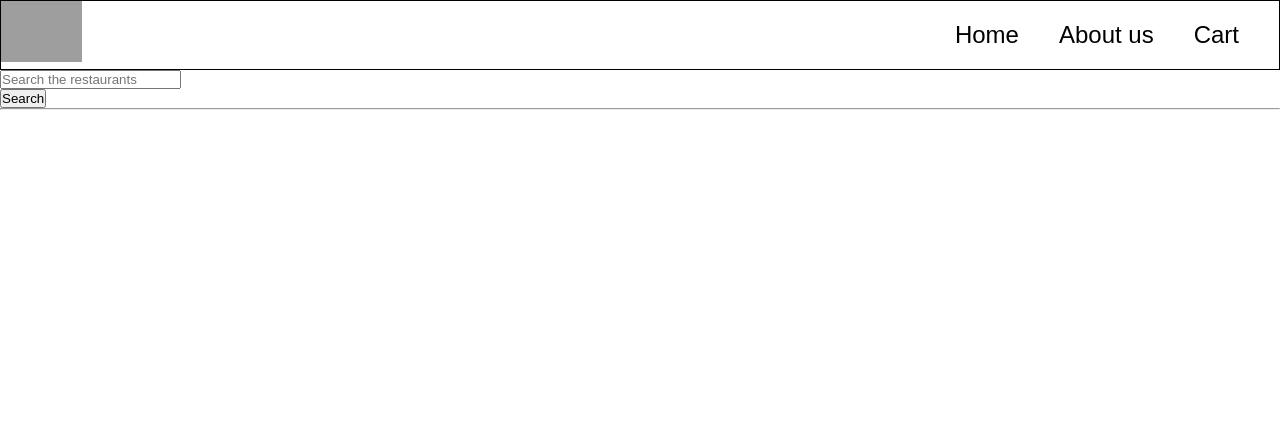
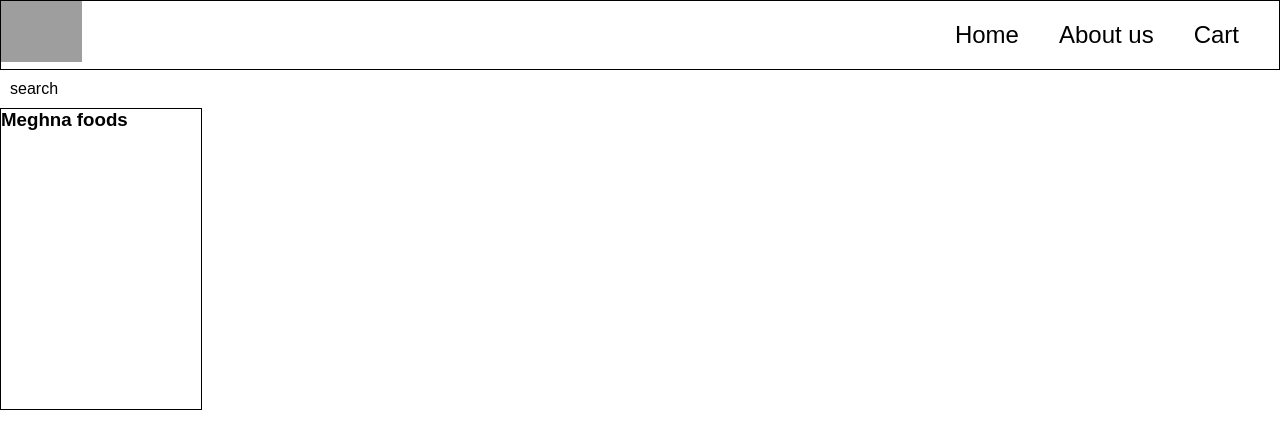
Before and after one commit to callbackhell-1/react-concepts, a React app: page / in a window 1280 px wide. Built offline with nearby package versions, Linux system fonts and the light colour scheme; grey boxes are pictures that could not be loaded.

Commit message:
created RestaurantCard component

```diff
--- a/App.js
+++ b/App.js
@@ -9,6 +9,11 @@ import ReactDOM from "react-dom/client";
     - search input
        -restraunt container
           - restraunt card
+              - name of res
+              - img
+              - star rating
+              - ETA
+              - cuisines
  * footer
     - Links
     - Address
@@ -37,22 +42,26 @@ const Header = () => {
   );
 };
 
+const styleCard = {
+  backgroundColor: "#f0f0f0",
+};
+
+const RestaurantCard = () => {
+  return (
+    <div className="res-card">
+      <h3>Meghna foods</h3>
+    </div>
+  );
+};
+
 const Body = () => {
   return (
-    <div>
+    <div className="body">
       <div>
-        <form action="/">
-          <div>
-            <input typeof="text" placeholder="Search the restaurants" />
-          </div>
-          <div>
-            <button typeof="submit">Search</button>
-          </div>
-        </form>
-        <hr />
-      </div>
-      <div className="res-container">
-        {/* Restaurant card  */}
+        <div className="search">search</div>
+        <div className="res-container">
+          <RestaurantCard />
+        </div>
       </div>
     </div>
   );
--- a/style.css
+++ b/style.css
@@ -30,3 +30,13 @@ body {
   padding: 10px;
   margin: 10px;
 }
+
+.res-card {
+  height: 300px;
+  width: 200px;
+  border: 1px solid black;
+}
+
+.search{
+  padding:10px;
+}
```
